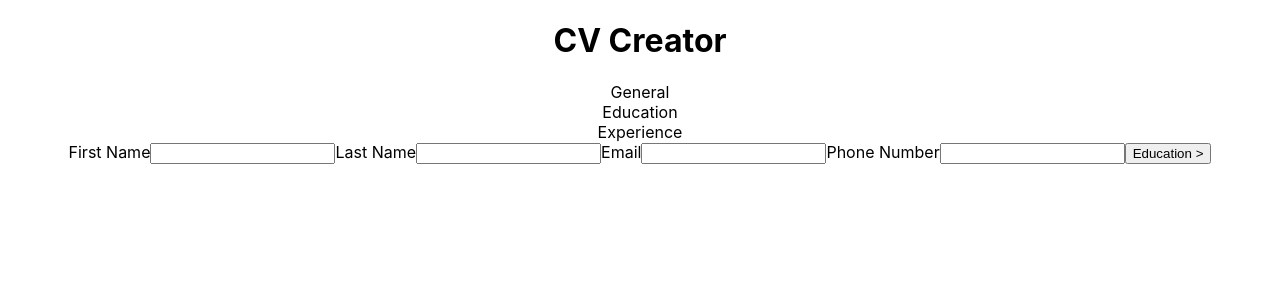
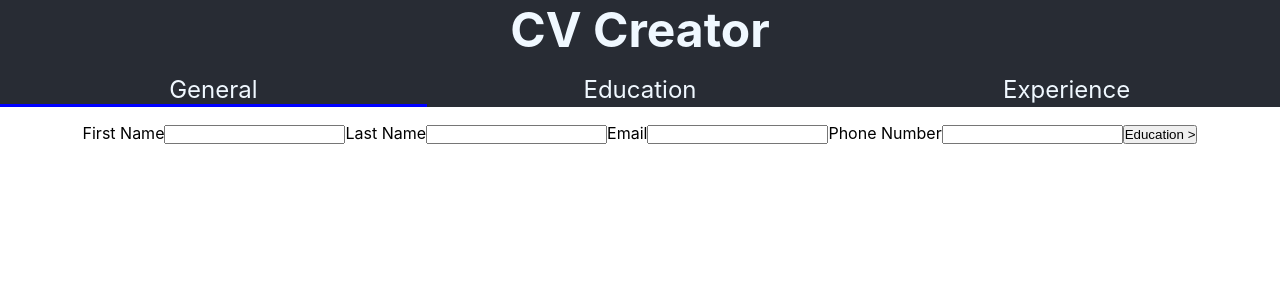
Before and after one commit to mckgar/cv-project, a React (Create React App) app: page / in a window 1280 px wide. Shown: the top 300 px of the page. Built offline with nearby package versions, Linux system fonts and the light colour scheme.

Commit message:
Styled header

```diff
--- a/src/Components/Header.js
+++ b/src/Components/Header.js
@@ -1,4 +1,5 @@
 import { Component } from "react";
+import '../styles/Header.css';
 
 class Header extends Component {
   constructor(props) {
--- a/src/Components/NavBar.js
+++ b/src/Components/NavBar.js
@@ -1,4 +1,5 @@
 import { Component } from "react";
+import '../styles/NavBar.css';
 
 class NavBar extends Component {
   constructor(props) {
--- /dev/null
+++ b/src/styles/Header.css
@@ -0,0 +1,10 @@
+header {
+  background-color: var(--header-background-color);
+  color: var(--font-color-light);
+
+  padding-bottom: 1rem;
+}
+
+h1 {
+  font-size: 3rem;
+}
--- /dev/null
+++ b/src/styles/NavBar.css
@@ -0,0 +1,19 @@
+nav {
+  display: grid;
+  grid-template-columns: repeat(3, 1fr);
+
+  font-size: 1.5rem;
+  margin-bottom: 1rem;
+
+  background-color: var(--header-background-color);
+  color: var(--font-color-light);
+}
+
+.nav-tab {
+  cursor: pointer;
+  user-select: none;
+}
+
+.true {
+  border-bottom: 3px solid var(--select-color);
+}
--- a/src/styles/index.css
+++ b/src/styles/index.css
@@ -1,5 +1,10 @@
+* {
+  margin: 0;
+  padding: 0;
+  box-sizing: border-box;
+}
+
 body {
-  margin: 0;
   font-family: -apple-system, BlinkMacSystemFont, 'Segoe UI', 'Roboto', 'Oxygen',
     'Ubuntu', 'Cantarell', 'Fira Sans', 'Droid Sans', 'Helvetica Neue',
     sans-serif;
@@ -11,3 +16,9 @@ code {
   font-family: source-code-pro, Menlo, Monaco, Consolas, 'Courier New',
     monospace;
 }
+
+:root {
+  --select-color: blue;
+  --header-background-color: #282c34;
+  --font-color-light: aliceblue;
+}
```
